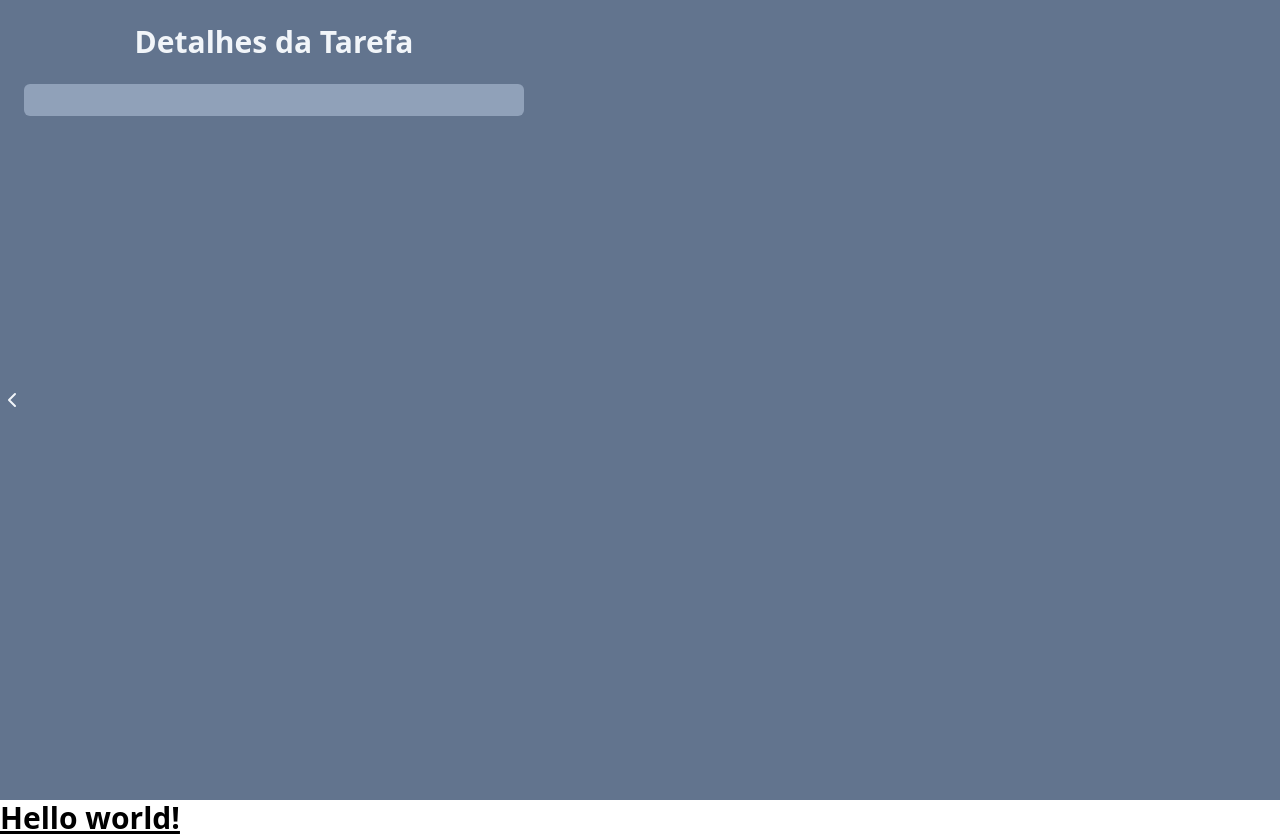
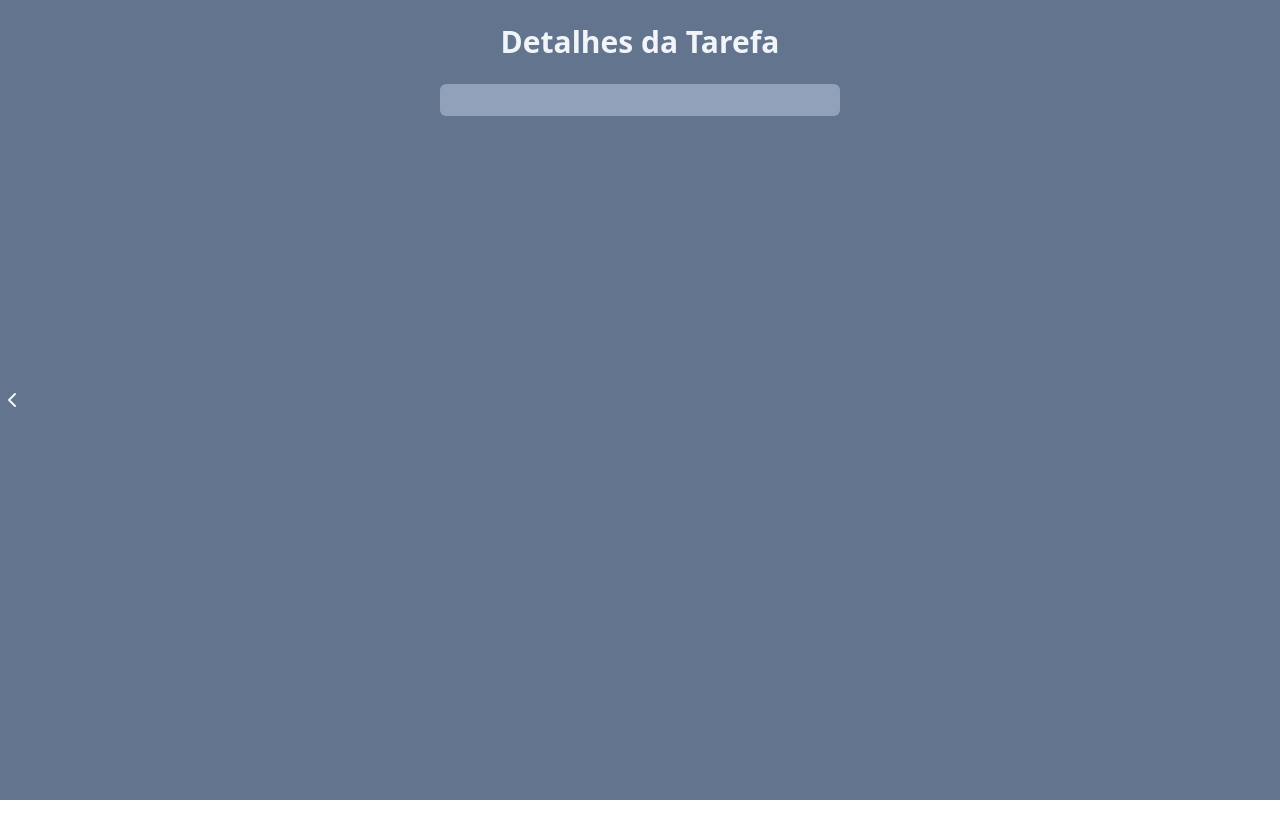
Before and after one commit to mhenriquecode/ReactTasks, a React (Vite) app: page /task in a window 1280 px wide. After the commit the page ends 800 px from the top, so only its background shows below. Built offline with nearby package versions, Linux system fonts and the light colour scheme.

Commit message:
refactor: removing duplicated code on App and TaskPage

```diff
--- a/index.html
+++ b/index.html
@@ -7,7 +7,6 @@
   </head>
   <body>
     <div id="root"></div>
-    <h1 class="text-3xl font-bold underline">Hello world!</h1>
     <script type="module" src="/src/main.jsx"></script>
   </body>
 </html>
--- a/src/App.jsx
+++ b/src/App.jsx
@@ -2,6 +2,8 @@ import Tasks from "./components/Tasks";
 import AddTask from "./components/AddTask";
 import { useEffect, useState } from "react";
 import { v4 } from "uuid";
+import Title from "./components/Title";
+import FatherApp from "./components/FatherApp";
 
 function App() {
   const [tasks, setTasks] = useState(
@@ -59,11 +61,9 @@ function App() {
   }
 
   return (
-    <div className="w-screen h-screen bg-slate-500 flex justify-center p-6">
+    <FatherApp>
       <div className="w-[500px] space-y-4">
-        <h1 className="text-3xl text-slate-100 font-bold text-center">
-          Gerenciador de Tarefas
-        </h1>
+        <Title>Gerenciador de Tarefas</Title>
         <AddTask onAddTaskSubmit={onAddTaskSubmit} />
         <Tasks
           tasks={tasks}
@@ -71,7 +71,7 @@ function App() {
           onDeleteTaskClick={onDeleteTaskClick}
         />
       </div>
-    </div>
+    </FatherApp>
   );
 }
 
--- /dev/null
+++ b/src/components/FatherApp.jsx
@@ -0,0 +1,9 @@
+function FatherApp(props) {
+  return (
+    <div className="w-screen h-screen bg-slate-500 flex justify-center p-6">
+      {props.children}
+    </div>
+  );
+}
+
+export default FatherApp;
--- /dev/null
+++ b/src/components/Title.jsx
@@ -0,0 +1,9 @@
+function Title(props) {
+  return (
+    <h1 className="text-3xl text-slate-100 font-bold text-center">
+      {props.children}
+    </h1>
+  );
+}
+
+export default Title;
--- a/src/pages/TaskPage.jsx
+++ b/src/pages/TaskPage.jsx
@@ -1,6 +1,7 @@
 import { ChevronLeftIcon } from "lucide-react";
 import { useNavigate, useSearchParams } from "react-router-dom";
-
+import Title from "../components/Title";
+import FatherApp from "../components/FatherApp";
 function TaskPage() {
   const navigate = useNavigate();
   const [searchParams] = useSearchParams();
@@ -8,8 +9,8 @@ function TaskPage() {
   const description = searchParams.get("description");
 
   return (
-    <div className="w-screen h-screen bg-slate-500 p-6">
-      <div className="w-[500px] space-y-4">
+    <FatherApp>
+      <div className="w-[400px] space-y-4 ">
         <div className="flex justify-center realative mb-6">
           <button
             onClick={() => navigate(-1)}
@@ -17,16 +18,14 @@ function TaskPage() {
           >
             <ChevronLeftIcon />
           </button>
-          <h1 className="text-3xl text-slate-100 font-bold text-center">
-            Detalhes da Tarefa
-          </h1>
+          <Title>Detalhes da Tarefa</Title>
         </div>
         <div className="bg-slate-400 p-4 rounded-md">
           <h2 className="text-x1 font-bold text-slate-600">{title}</h2>
           <p className="text-slate-600">{description}</p>
         </div>
       </div>
-    </div>
+    </FatherApp>
   );
 }
 
```
